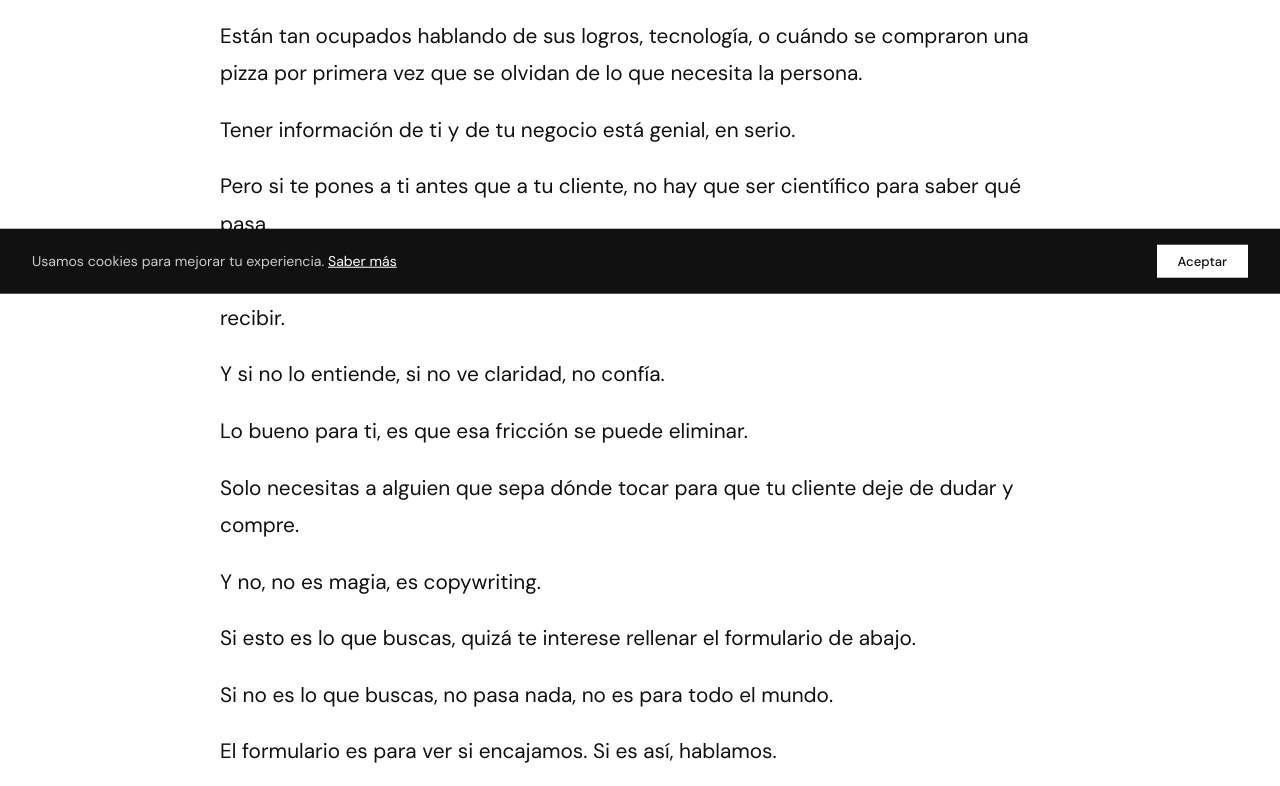
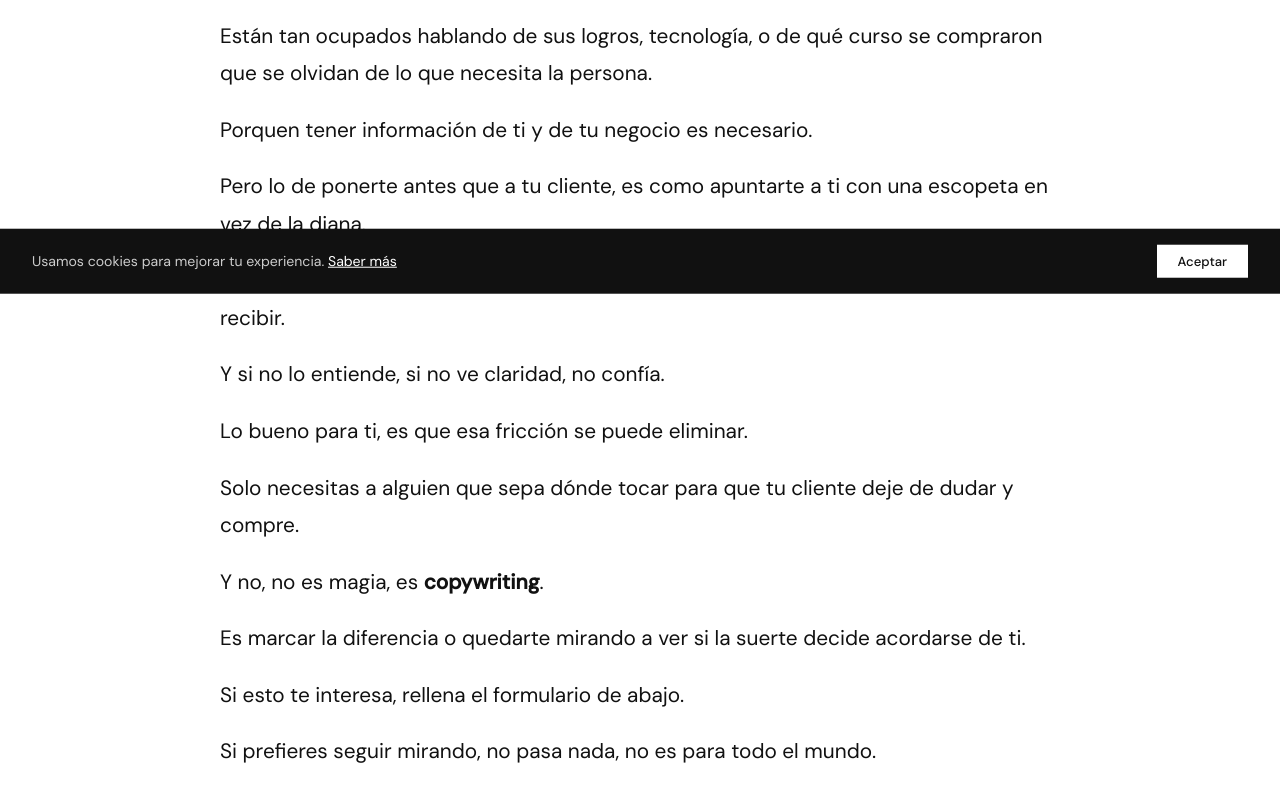
Before and after one commit to chemicola/copywriter, a website: page index.html in a window 1280 px wide. Shown: the part 571-1357 px from the top of the page. Drawn offline with Linux system fonts and the light colour scheme.

Commit message:
actualización 9: cambios en el copy

```diff
--- a/index.html
+++ b/index.html
@@ -52,11 +52,11 @@
 
           <p>Que se pasan más tiempo hablando de sí mismos que de lo que le pueden aportar a su cliente.</p>
 
-          <p>Están tan ocupados hablando de sus logros, tecnología, o cuándo se compraron una pizza por primera vez que se olvidan de lo que necesita la persona.</p>
+          <p>Están tan ocupados hablando de sus logros, tecnología, o de qué curso se compraron que se olvidan de lo que necesita la persona.</p>
 
-          <p>Tener información de ti y de tu negocio está genial, en serio.</p>
+          <p>Porquen tener información de ti y de tu negocio es necesario.</p>
 
-          <p>Pero si te pones a ti antes que a tu cliente, no hay que ser científico para saber qué pasa.</p>
+          <p>Pero lo de ponerte antes que a tu cliente, es como apuntarte a ti con una escopeta en vez de la diana.</p>
 
           <p>A tu cliente se la pela quién seas si no entiende claramente el beneficio que va a recibir.</p>
 
@@ -66,15 +66,13 @@
 
           <p>Solo necesitas a alguien que sepa dónde tocar para que tu cliente deje de dudar y compre.</p>
 
-          <p>Y no, no es magia, es copywriting.</p>
+          <p>Y no, no es magia, es <strong>copywriting</strong>.</p>
 
-          <p>
-            Si esto es lo que buscas, quizá te interese rellenar el formulario de abajo.
-          </p>
+          <p>Es marcar la diferencia o quedarte mirando a ver si la suerte decide acordarse de ti.</p>
 
-          <p>
-            Si no es lo que buscas, no pasa nada, no es para todo el mundo.
-          </p>
+          <p>Si esto te interesa, rellena el formulario de abajo.</p>
+
+          <p>Si prefieres seguir mirando, no pasa nada, no es para todo el mundo.</p>
 
           <p>El formulario es para ver si encajamos. Si es así, hablamos.</p>
 
```
